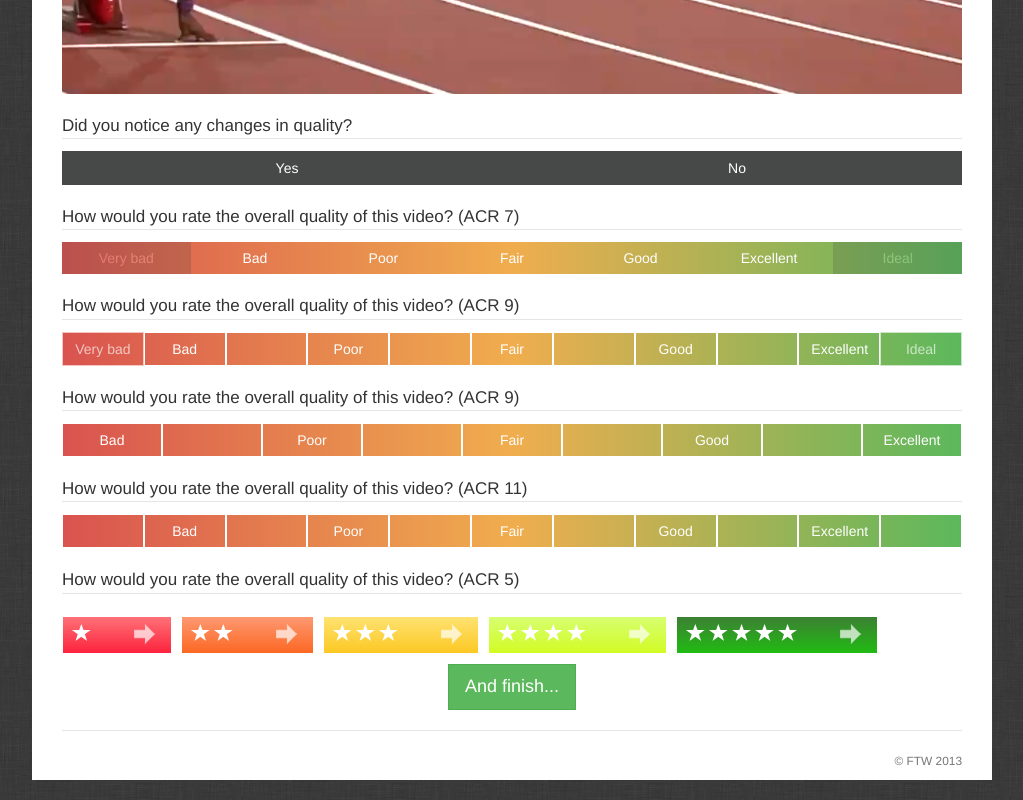
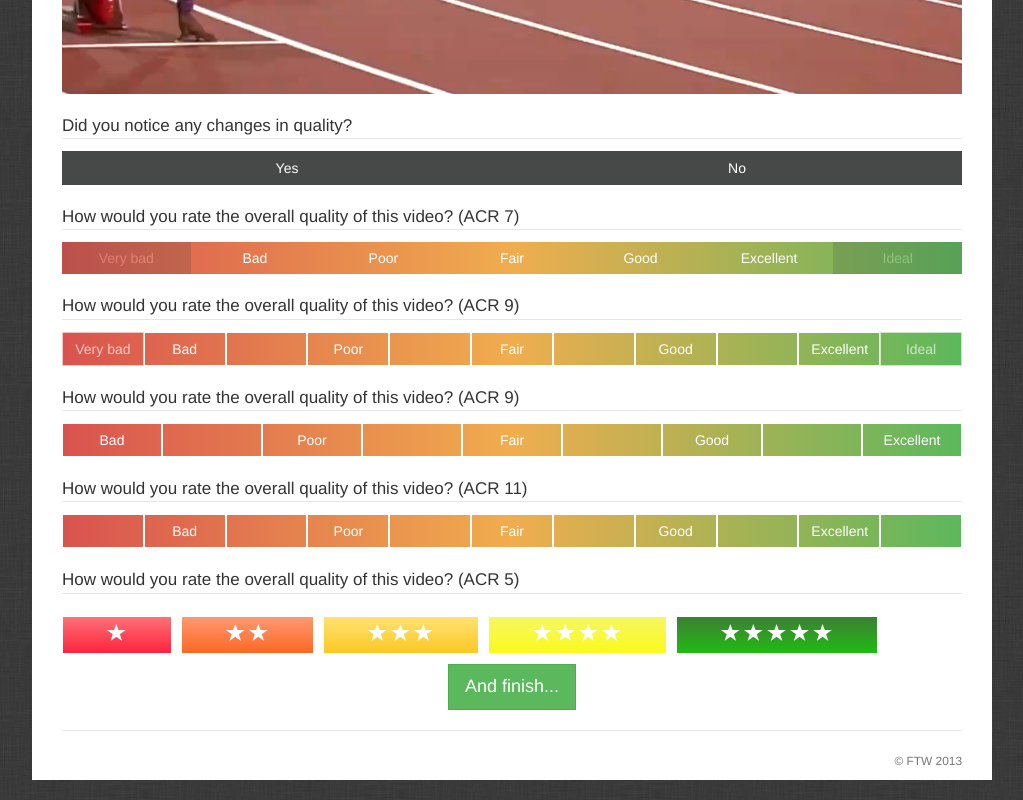
Before and after one commit to St1c/ratings, a plain HTML site: page index.html in a window 1280 px wide. Shown: the part 641-1441 px from the top of the page, without its empty margins (128-1151 px from the left). Drawn offline with Linux system fonts and the light colour scheme.

Commit message:
odstranenie sipok, zmena farby 4.tlacitka

```diff
--- a/index.html
+++ b/index.html
@@ -278,7 +278,9 @@
 								<span class="glyphicon glyphicon-star"></span>
 							</span>
 							<span class="a-btn-slide-text">Bad</span>
-							<span class="a-btn-icon-right"><span></span></span>
+
+							<!--odstranene zobrazovanie sipok-->
+
 						</label>
 
 						<label class="btn a-btn a-btn2" for="frmplayerForm-quality-11">
@@ -288,7 +290,7 @@
 								<span class="glyphicon glyphicon-star"></span>
 							</span>
 							<span class="a-btn-slide-text">Poor</span>
-							<span class="a-btn-icon-right"><span></span></span>
+
 						</label>
 
 						<label class="btn a-btn a-btn3" for="frmplayerForm-quality-12">
@@ -299,7 +301,7 @@
 								<span class="glyphicon glyphicon-star"></span>
 							</span>
 							<span class="a-btn-slide-text">Fair</span>
-							<span class="a-btn-icon-right"><span></span></span>
+
 						</label>
 
 						<label class="btn a-btn a-btn4" for="frmplayerForm-quality-13">
@@ -311,7 +313,7 @@
 								<span class="glyphicon glyphicon-star"></span>
 							</span>
 							<span class="a-btn-slide-text">Good</span>
-							<span class="a-btn-icon-right"><span></span></span>
+
 						</label>
 
 						<label class="btn a-btn a-btn5" for="frmplayerForm-quality-14">
@@ -324,7 +326,7 @@
 								<span class="glyphicon glyphicon-star"></span>
 							</span>
 							<span class="a-btn-slide-text">Excellent</span>
-							<span class="a-btn-icon-right"><span></span></span>
+
 						</label>
 
 					</div>
--- a/less/scale4.less
+++ b/less/scale4.less
@@ -2,7 +2,7 @@
     background: #fecc5f;
     // border: 1px solid #f5b74e;
     // border-color: #f5b74e #e5a73e #d6982f;
-	padding: 0px 80px 0px 10px;
+    padding: 0px 45px 0px 45px;   /*zmena*/
     height: 38px;
     display: inline-block;
     position: relative;
@@ -44,7 +44,7 @@
     padding-top: 5px;
     display: block;
     font-size: 18px;
-    white-space: nowrap;
+    white-space: normal;
     color: #FFFFFF;
 
     .lh-transition(all 0.3s linear);
@@ -55,7 +55,7 @@
     top: 35px;
     left: 0px;
     width: auto;
-    right: 52px;
+    right: 0px; /*zmena*/
     height: 0px;
     background: #fff;
     color: #24221F;
@@ -70,28 +70,8 @@
     .lh-transition(height 0.3s linear);
 }
 
-.a-btn-icon-right {
-    position: absolute;
-    right: 0px;
-    top: 0px;
-    height: 100%;
-    width: 52px;
-    // border-left: 1px solid #f5b74e;
+/*odstranenie sipok*/
 
-}
-
-.a-btn-icon-right span {
-    width: 38px;
-    height: 38px;
-    opacity: 0.7;
-    position: absolute;
-    left: 50%;
-    top: 50%;
-    margin: -20px 0px 0px -20px;
-    background: transparent url(../img/arrow_right.png) no-repeat 50% 55%;
-
-    .lh-transition(all 0.3s linear);
-}
 
 .a-btn1 {
     .lh-background-image(linear-gradient(to bottom, #FE7177 0%, #FC233D 100%));
@@ -106,7 +86,7 @@
 }
 
 .a-btn4 {
-    .lh-background-image(linear-gradient(to bottom, #D7FE71 0%, #D1FC23 100%));
+    .lh-background-image(linear-gradient(to bottom, #F6F762 0%, #FAFA1C 100%));
 }
 
 .a-btn5 {
```
Lines whose indentation alone changed are shown as unchanged.
